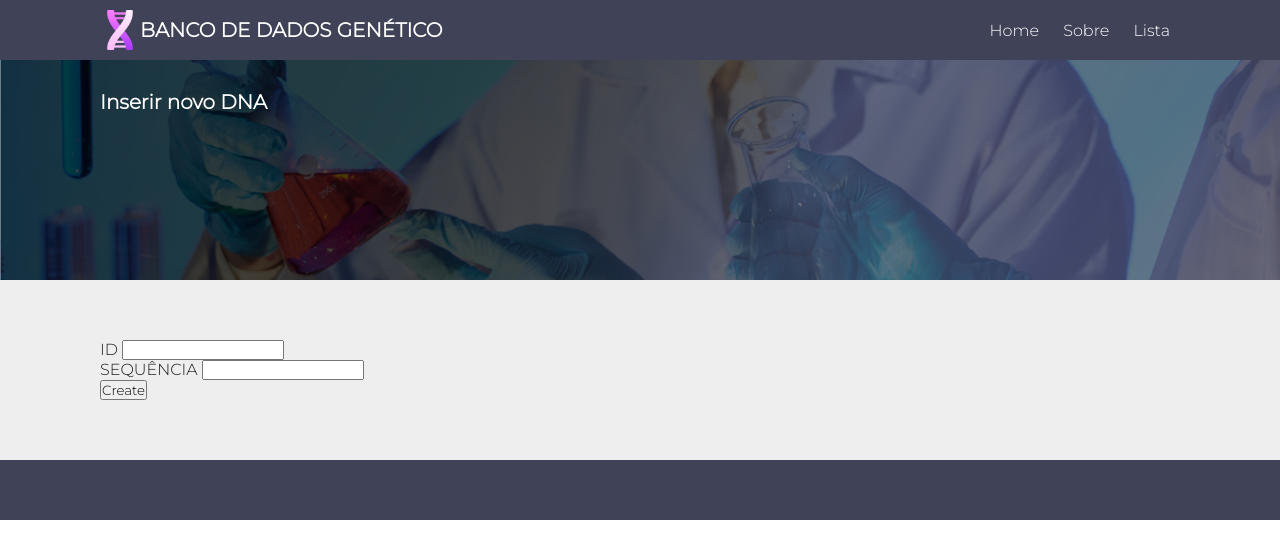
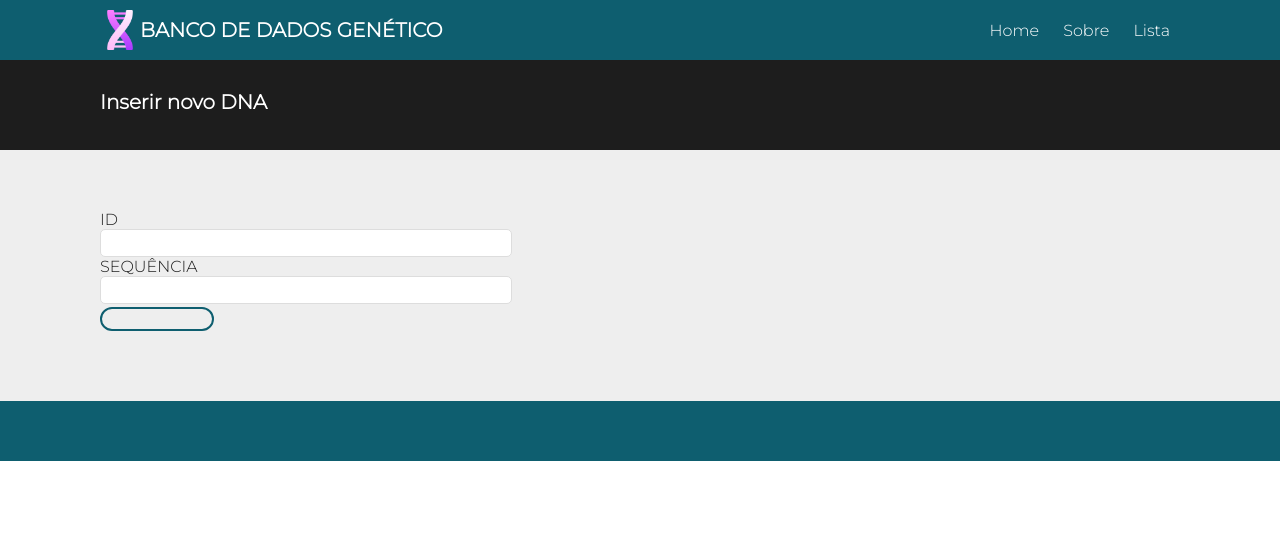
Before and after one commit to isbueno/bdg-web-app, a Flask app: page /dna/new in a window 1280 px wide. Shown: the top 559 px of the page. Run offline with Flask 2, Linux system fonts and the light colour scheme.

Commit message:
git -m "Web App - att CSS"

```diff
--- a/dna/routes.py
+++ b/dna/routes.py
@@ -25,6 +25,6 @@ def new_dna():
         db.session.add(dna)
         db.session.commit()
         time.sleep(5)
-        return redirect('/list')
+        return redirect('/dna')
 
     return render_template("dna/new.html", form=form)
--- a/static/style.css
+++ b/static/style.css
@@ -10,12 +10,13 @@ azul-turquesa:#36B6AC
 azul-claro:
 fundo claro:#EEEEEE
 rosa-slides:#f58ba2;
+0E5E6F
 */
 
 header{
     width: 100wh;
     padding: 10px 100px;
-    background-color:#404258;
+    background-color:#0E5E6F;
     display: flex;
     justify-content: space-between;
     vertical-align: baseline;
@@ -42,13 +43,9 @@ header div{
 
 .banner-interna {
     width: 100wh;
-    height: 20vh;
+    height: 30px;
     padding: 30px 100px;
-    background-image: url(banner-principal.png);
-    background-repeat: no-repeat;
-    background-attachment: scroll;
-    background-position:center;
-    background-size: cover;
+    background-color: #1d1d1d;
 }
 
 .banner-interna h1{
@@ -74,7 +71,7 @@ main div.btn-menu{
 footer{
     color: #FFFFFF;
     padding: 30px 100px;
-    background-color:#404258;
+    background-color:#0E5E6F;
 }
 
 menu{
@@ -102,21 +99,24 @@ h2{
 
 p{
     font-weight: bold;
+    text-align: justify;
 }
 
 button{
     margin-bottom: 10px;
-    font-size: 18px;
-    font-weight: bold;
-    padding: 10px 50px;
-    border: 1px solid #C2DED1;
-    border-radius: 100px;
-    background-color: #C2DED1;
+    font-size: 16px;
+    font-weight: 600;
+    padding: 10px 55px;
+    border: 2px solid #0E5E6F;
+    border-radius: 30px;
+    background-color: #FFFFFF00;
+    text-justify: inter-character;
 }
 
 button:hover{
-    background-color: #36B6AC;
-    transition: .4s ease-in-out;
+    color: #FFFFFF;
+    background-color: #0E5E6F;
+    transition: .2s ease-in-out;
 }
 
 table, td{
@@ -128,3 +128,19 @@ table, td{
 table td:first-chield{
     background-color: #e1e1e1;
 }
+
+form{
+    padding: 0px;
+}
+
+form input{
+    display: flex;
+    padding: 5px;
+    border-radius: 5px;
+    border: 1px solid #dddddd;
+    width: 400px;
+}
+
+label{
+    margin: 5px 0;
+}
--- a/templates/dna/new.html
+++ b/templates/dna/new.html
@@ -23,7 +23,7 @@
         <div>
             {{ form.sequencia.label }} {{ form.sequencia(size=20) }}
         </div>
-        <input type="submit" value="Create"/>
+        <button type="submit" value="Create"/>
     </form>
 
 </main>
```
Also changed, not shown: templates/index.html (+3 -6 lines), test.py (added, +12 -0 lines).
